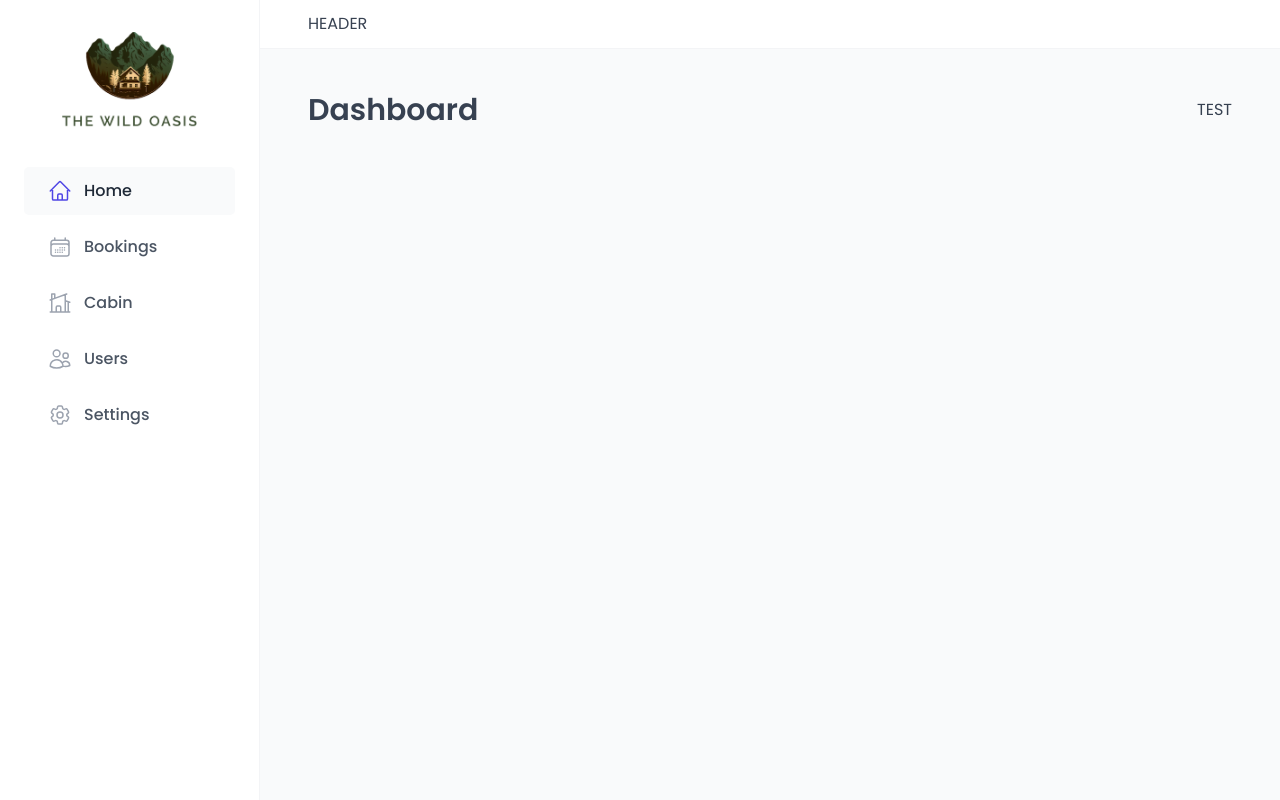
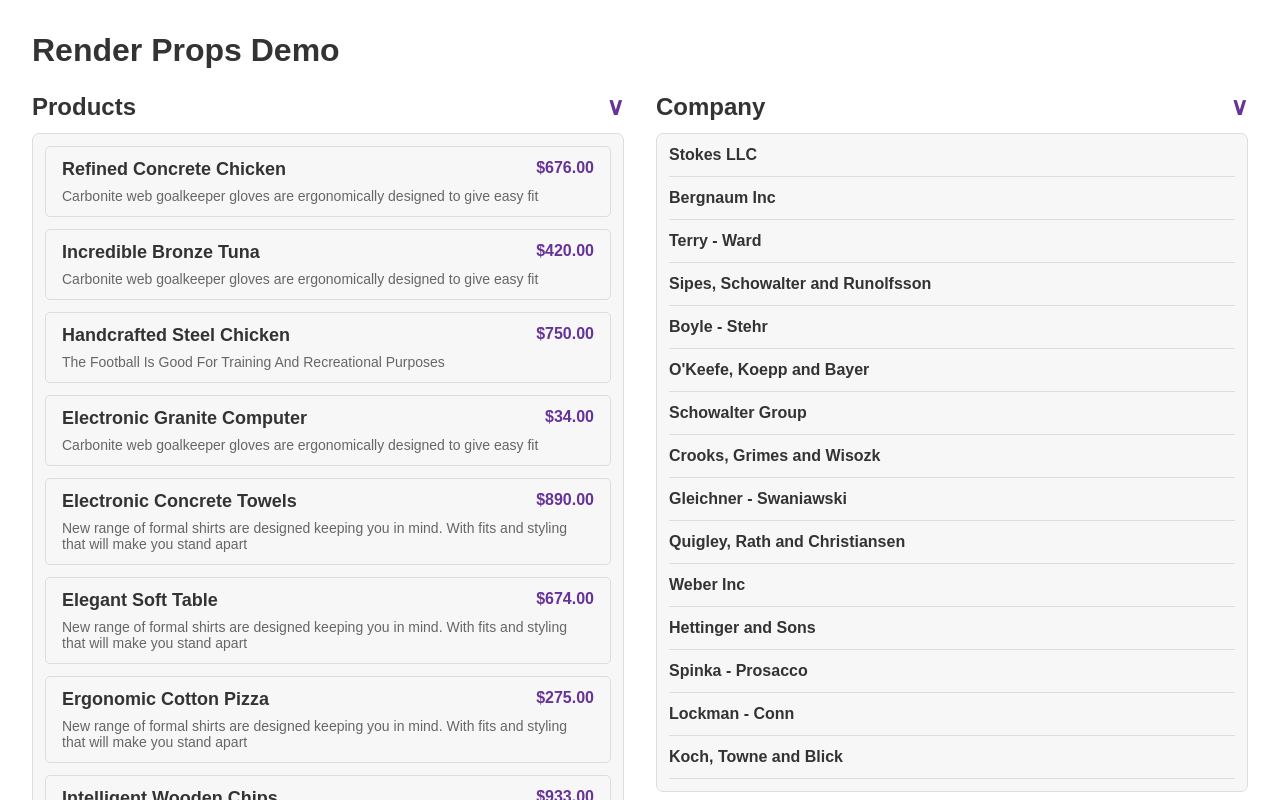
Before and after one commit to ashutosh-mishra-dev/The-Wild-Osis-this-is-big-project-using-csr-vite-and-ssr-next.js-and-more-functionality, a React (Vite) app: page /dashboard in a window 1280 px wide. Shown: the top 800 px of the page. Built offline with nearby package versions, Linux system fonts and the light colour scheme; a web font is replaced by a local one.

Commit message:
Section 28 : Advance react pattern : learning Render Props Demo

```diff
--- a/package.json
+++ b/package.json
@@ -10,6 +10,7 @@
     "preview": "vite preview"
   },
   "dependencies": {
+    "@faker-js/faker": "^7.6.0",
     "@supabase/supabase-js": "^2.76.1",
     "@tanstack/react-query": "^5.90.5",
     "@tanstack/react-query-devtools": "^5.90.2",
--- /dev/null
+++ b/src/AppForOtherLearn.jsx
@@ -0,0 +1,118 @@
+import { useState } from "react";
+import { faker } from "@faker-js/faker";
+import "./otherLearning/styles.css";
+
+// ye example react me render props ke bare me dekha :
+// Render Props ek tariqa hai components ke beech logic share karne ka, jahan ek function-type prop use hoti hai jo batati hai UI kaunsa render hoga.
+// ab use nhi hota eske jagah custom hook use hota (sath hi useState aur useEffect)
+
+// ---------- faker api se rendom data aa rha h ------------------
+const products = Array.from({ length: 20 }, () => {
+  return {
+    productName: faker.commerce.productName(),
+    description: faker.commerce.productDescription(),
+    price: faker.commerce.price(),
+  };
+});
+
+const companies = Array.from({ length: 15 }, () => {
+  return {
+    companyName: faker.company.name(),
+    phrase: faker.company.catchPhrase(),
+  };
+});
+
+// --------------------- App component -------------------------------------
+function AppForOtherLearn() {
+  return (
+    <div>
+      <h1>Render Props Demo</h1>
+
+      <div className="col-2">
+        {/* render props ka use kiya ja rha h  list component ke throw
+          ye purane react me use hota tha jab hook available nhi the
+        */}
+        <List
+          title="Products"
+          items={products}
+          render={(product) => (
+            <ProductItem key={product.productName} product={product} />
+          )}
+        />
+
+        <List
+          title="Company"
+          items={companies}
+          render={(company) => (
+            <CompanyItem
+              key={company.productName}
+              company={company}
+              defaultVisibility={false}
+            />
+          )}
+        />
+      </div>
+    </div>
+  );
+}
+
+// --------------------- ProductItem component -------------------------------------
+function ProductItem({ product }) {
+  return (
+    <li className="product">
+      <p className="product-name">{product.productName}</p>
+      <p className="product-price">${product.price}</p>
+      <p className="product-description">{product.description}</p>
+    </li>
+  );
+}
+// --------------------- CompanyItem component -------------------------------------
+function CompanyItem({ company, defaultVisibility }) {
+  const [isVisible, setIsVisisble] = useState(defaultVisibility);
+
+  return (
+    <li
+      className="company"
+      onMouseEnter={() => setIsVisisble(true)}
+      onMouseLeave={() => setIsVisisble(false)}>
+      <p className="company-name">{company.companyName}</p>
+      {isVisible && (
+        <p className="company-phrase">
+          <strong>About:</strong> {company.phrase}
+        </p>
+      )}
+    </li>
+  );
+}
+
+// --------------------- List component -------------------------------------
+
+function List({ title, items, render }) {
+  const [isOpen, setIsOpen] = useState(true);
+  const [isCollapsed, setIsCollapsed] = useState(false);
+
+  const displayItems = isCollapsed ? items.slice(0, 3) : items;
+
+  function toggleOpen() {
+    setIsOpen((isOpen) => !isOpen);
+    setIsCollapsed(false);
+  }
+
+  return (
+    <div className="list-container">
+      <div className="heading">
+        <h2>{title}</h2>
+        <button onClick={toggleOpen}>
+          {isOpen ? <span>&or;</span> : <span>&and;</span>}
+        </button>
+      </div>
+      {isOpen && <ul className="list">{displayItems.map(render)}</ul>}
+
+      <button onClick={() => setIsCollapsed((isCollapsed) => !isCollapsed)}>
+        {isCollapsed ? `Show all ${items.length}` : "Show less"}
+      </button>
+    </div>
+  );
+}
+
+export default AppForOtherLearn;
--- a/src/main.jsx
+++ b/src/main.jsx
@@ -1,9 +1,10 @@
 import { StrictMode } from "react";
 import { createRoot } from "react-dom/client";
-import App from "./App.jsx";
+//mport App from "./App.jsx";
+import AppForOtherLearn from "./AppForOtherLearn.jsx";
 
 createRoot(document.getElementById("root")).render(
   <StrictMode>
-    <App />
+    <AppForOtherLearn />
   </StrictMode>
 );
--- /dev/null
+++ b/src/otherLearning/styles.css
@@ -0,0 +1,117 @@
+* {
+  margin: 0;
+  padding: 0;
+  box-sizing: border-box;
+}
+
+body {
+  font-family: sans-serif;
+  margin: 32px;
+  color: #333;
+}
+
+h1 {
+  margin-bottom: 24px;
+}
+
+.col-2 {
+  display: flex;
+  gap: 32px;
+}
+
+.col-2 > * {
+  width: 50%;
+}
+
+.list {
+  list-style: none;
+  display: flex;
+  flex-direction: column;
+  gap: 12px;
+  background-color: #f7f7f7;
+  padding: 12px;
+  border-radius: 7px;
+  border: 1px solid #ddd;
+}
+
+.list-container {
+  width: 100%;
+}
+
+.list-container > button {
+  display: none;
+}
+
+.list-container:has(.list) > button {
+  display: block;
+  width: 100px;
+  margin: 16px auto 0 auto;
+
+  background-color: rebeccapurple;
+  color: white;
+  padding: 8px 12px;
+  border: none;
+  border-radius: 100px;
+  cursor: pointer;
+}
+
+.heading {
+  display: flex;
+  align-items: center;
+  justify-content: space-between;
+  margin-bottom: 12px;
+}
+
+.heading button {
+  font-size: 24px;
+  color: rebeccapurple;
+  font-weight: bold;
+  background: none;
+  border: none;
+  cursor: pointer;
+}
+
+.product {
+  display: grid;
+  grid-template-columns: 1fr 64px;
+  gap: 8px;
+  border: 1px solid #ddd;
+  border-radius: 5px;
+  padding: 12px 16px;
+}
+
+.product-name {
+  font-size: 18px;
+  font-weight: 700;
+}
+
+.product-price {
+  text-align: right;
+  font-weight: 700;
+  color: rebeccapurple;
+}
+
+.product-description {
+  grid-column: -1 /1;
+  font-size: 14px;
+  color: #666;
+}
+
+.company {
+  padding-bottom: 12px;
+  border-bottom: 1px solid #ddd;
+
+  /* border: 1px solid rebeccapurple;
+  border-radius: 5px;
+  padding: 12px 16px; */
+}
+
+.company-name {
+  font-weight: 700;
+}
+
+.company-phrase {
+  margin-top: 6px;
+  font-size: 14px;
+  color: rebeccapurple;
+}
--- a/src/pages/Dashboard.jsx
+++ b/src/pages/Dashboard.jsx
@@ -2,6 +2,13 @@
 import Row from "../ui/Row";
 
 function Dashboard() {
+  console.log("dashboard");
+  const product = Array.from({ length: 20 }, () => {
+    return "ram";
+  });
+
+  console.log(product);
+
   return (
     <Row type="horizontal">
       <Heading as="h1">Dashboard</Heading>
```
Also changed, not shown: 1 other file (tests, documents, lock files or other folders).
